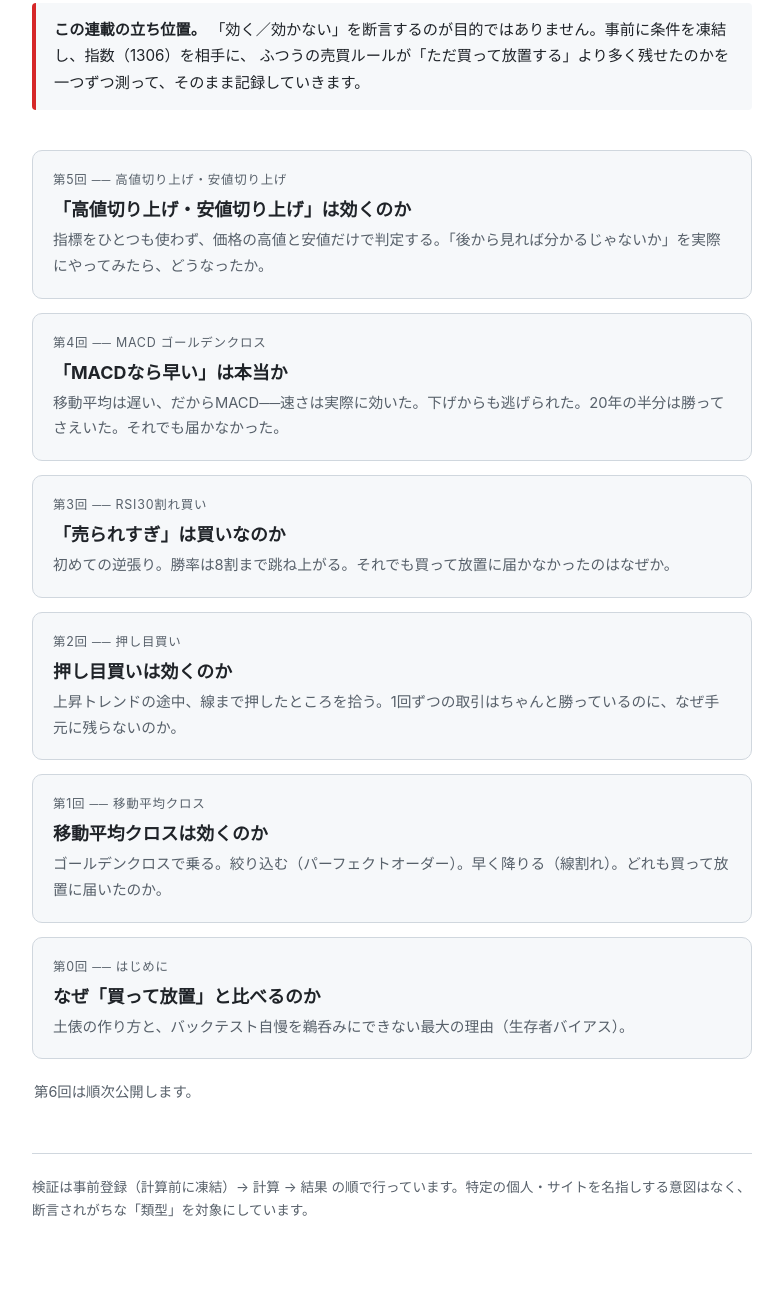
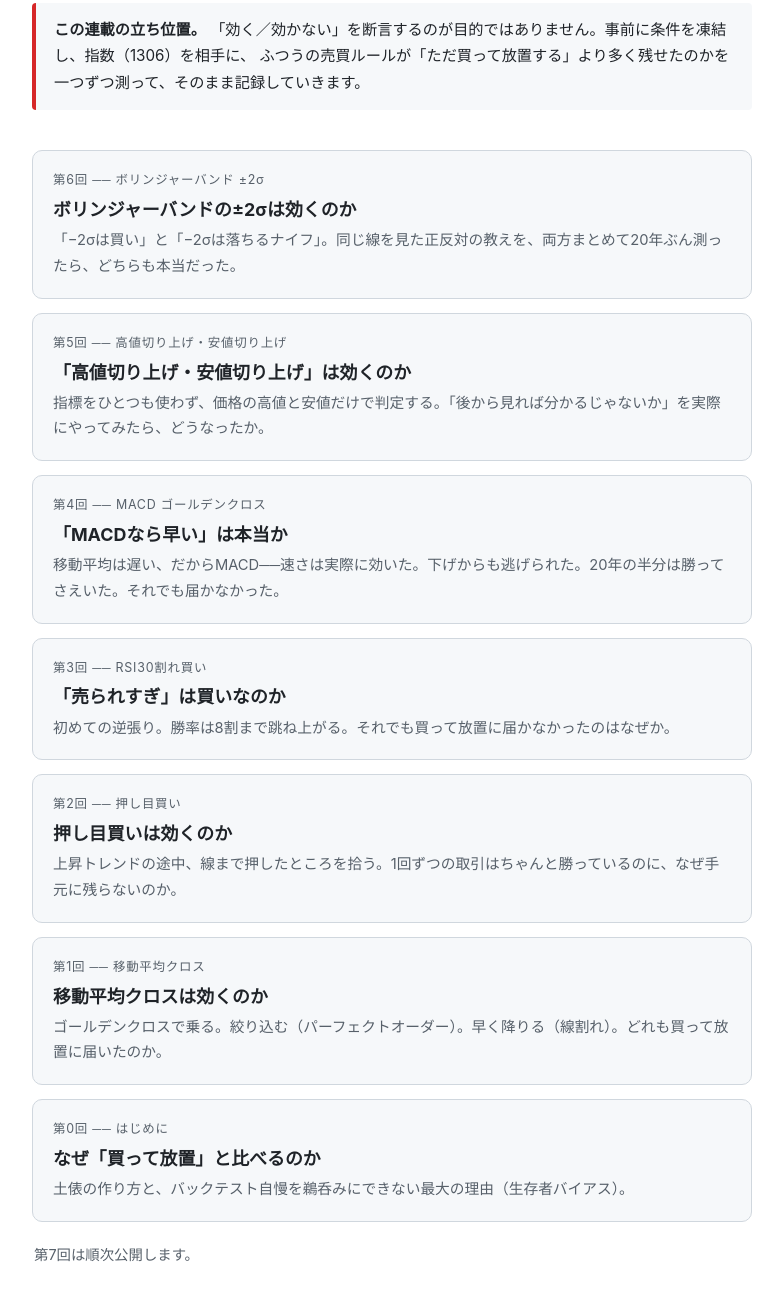
Before and after one commit to koujunmai/market-phenomena, a plain HTML site: page index.html in a window 1280 px wide. Shown: the part 262-1574 px from the top of the page, without its empty margins (248-1031 px from the left). Drawn offline with Linux system fonts and the light colour scheme.

Commit message:
index: 第6回（ボリンジャーバンド ±2σ）を目次に追加

```diff
--- a/index.html
+++ b/index.html
@@ -65,6 +65,11 @@ footer a{color:var(--link)}
   </div>
 
   <ol class="toc">
+    <li><a href="06-bollinger.html">
+      <p class="ep">第6回 ── ボリンジャーバンド ±2σ</p>
+      <p class="title">ボリンジャーバンドの±2σは効くのか</p>
+      <p class="sub">「−2σは買い」と「−2σは落ちるナイフ」。同じ線を見た正反対の教えを、両方まとめて20年ぶん測ったら、どちらも本当だった。</p>
+    </a></li>
     <li><a href="05-structure.html">
       <p class="ep">第5回 ── 高値切り上げ・安値切り上げ</p>
       <p class="title">「高値切り上げ・安値切り上げ」は効くのか</p>
@@ -97,7 +102,7 @@ footer a{color:var(--link)}
     </a></li>
   </ol>
 
-  <p class="upcoming">第6回は順次公開します。</p>
+  <p class="upcoming">第7回は順次公開します。</p>
 
   <footer>
     検証は事前登録（計算前に凍結）→ 計算 → 結果 の順で行っています。特定の個人・サイトを名指しする意図はなく、
```
